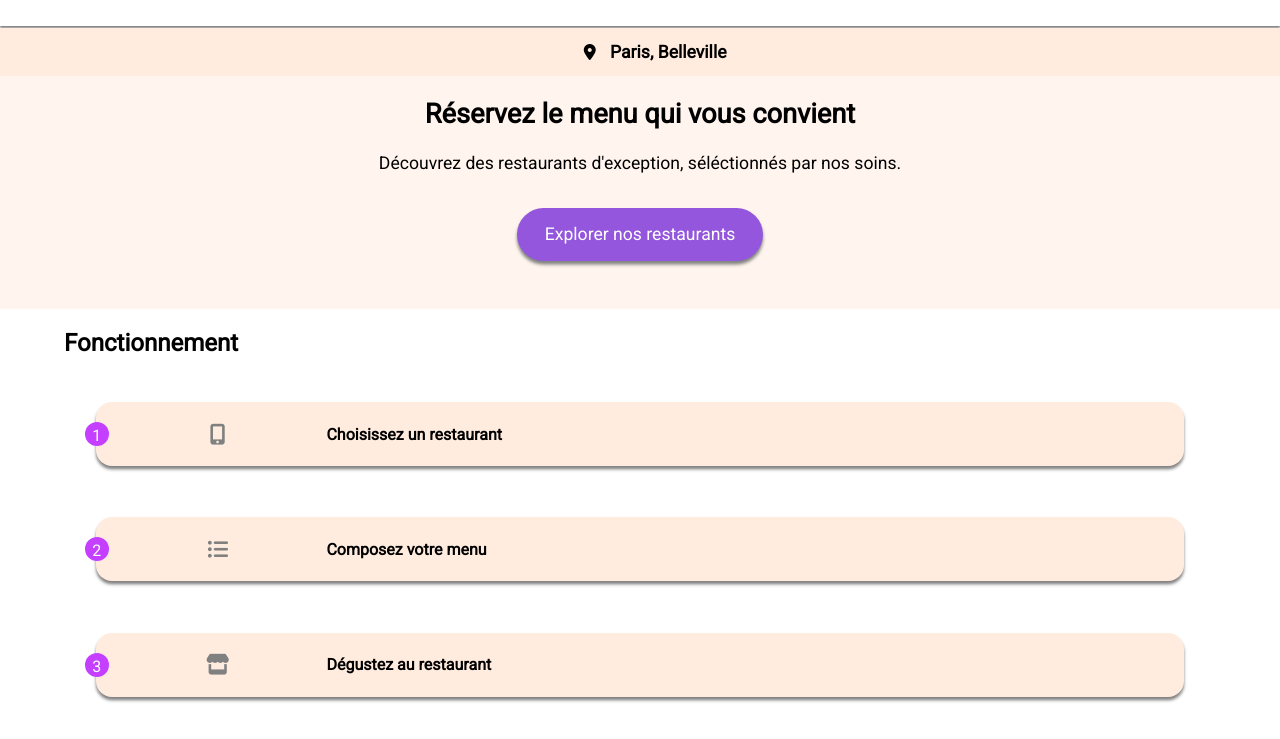
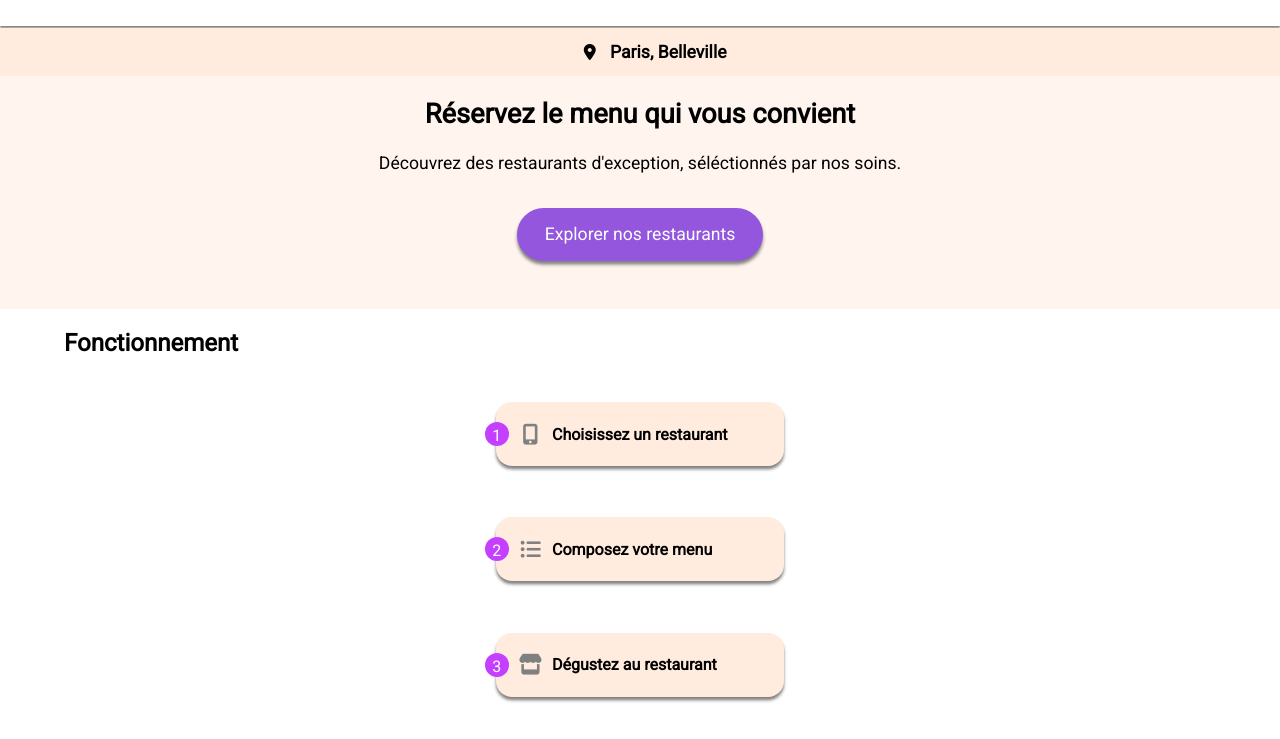
Before and after one commit to Fseymortier/seymortier_3_11012021, a plain HTML site: page acceuil.html in a window 1280 px wide. Shown: the part 61-800 px from the top of the page. Drawn offline with Linux system fonts and the light colour scheme; a web font is replaced by a local one.

Commit message:
Ajustement div step

```diff
--- a/CSS/acceuil.css
+++ b/CSS/acceuil.css
@@ -120,7 +120,7 @@ footer{
 }
 .step{
 
-	width: 85%;
+	width: 18em;
 	height: 4em;
 	display: flex;
 	align-items: center;
@@ -147,7 +147,7 @@ footer{
 }
 .step .icon{
 
-	width: 20%;
+	width: 15%;
 	text-align: center;
 	font-size: 1.3em;
     left: 8%;
```
